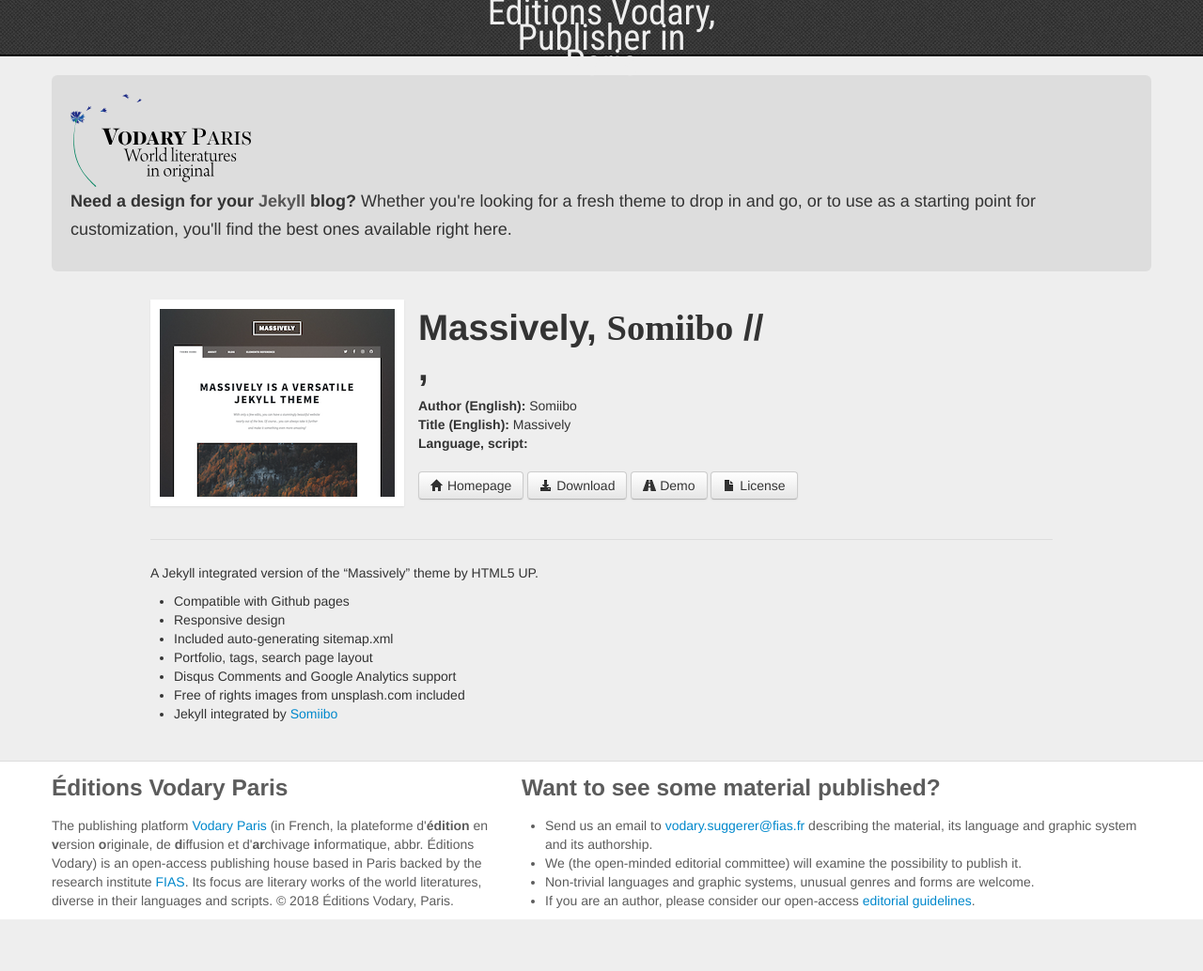
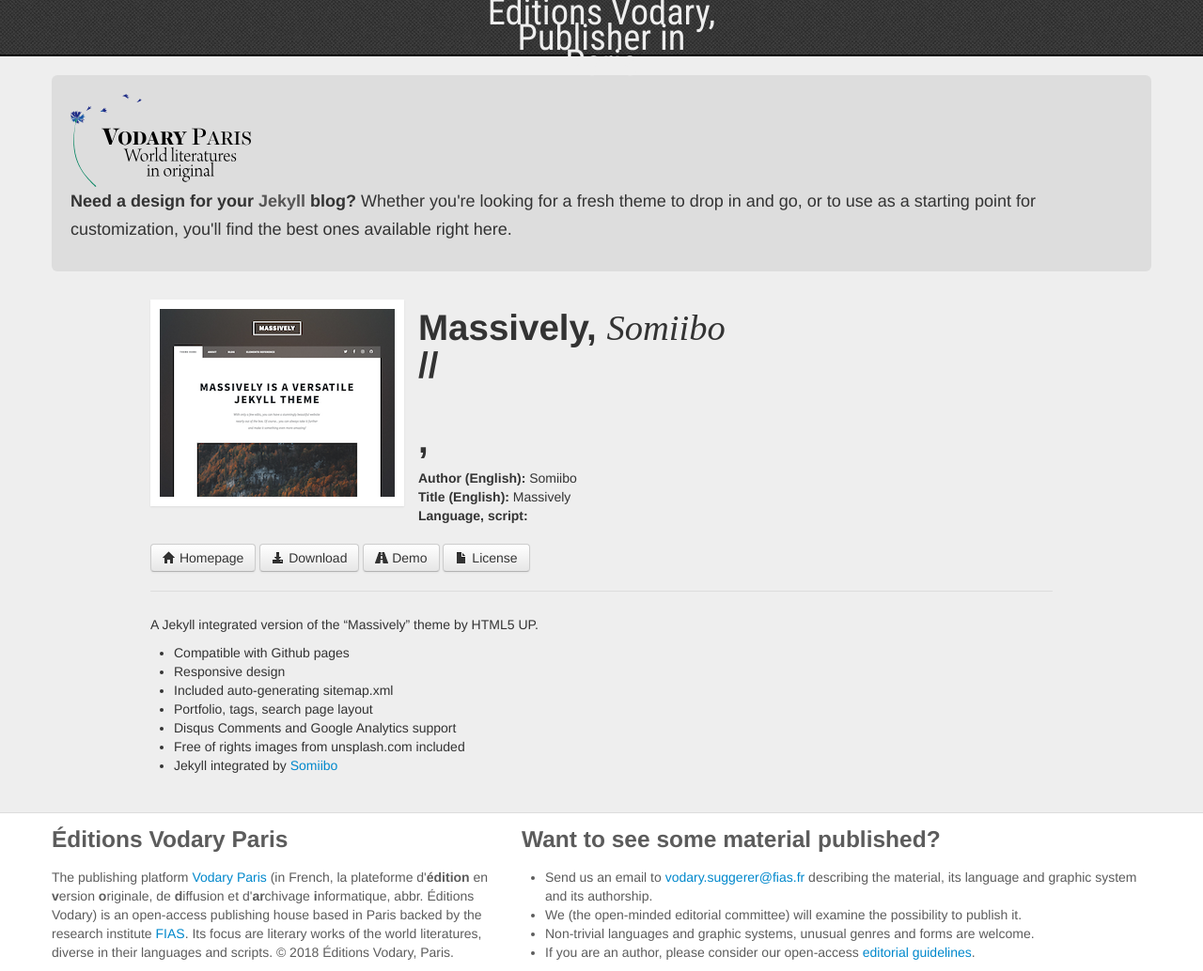
Before and after one commit to mlare/vodary, a Jekyll site: the page built from _posts/2017-11-12-massively.markdown, in a window 1280 px wide. Shown: the whole page at 94% size. Built offline with Jekyll 4.4.1, drawn with Linux system fonts in a browser that asks for light colours; Markdown is read by kramdown in place of the engine named in the settings; before the commit the page ends 979 px from its top, so only the background shows below that.

Commit message:
Update post.html

```diff
--- a/_layouts/post.html
+++ b/_layouts/post.html
@@ -6,7 +6,7 @@
 
 	<div class="postthumb"><img src="/thumbnails/{{ page.thumbnail }}" /></div>
 
-	<h1>{{ page.title }}, <i style="font-style:normal;  font-family:Times New Roman; size:50%">{{ page.author }}</i> //<br>{{ page.ortitle }}, <i><font face="Times New Roman" size="60%">{{ page.orauthor }}</font></i></h1>
+	<h1>{{ page.title }}, <i style="font-weight:normal;  font-family:Times New Roman; size:40%">{{ page.author }}</i> <div color:gray;>//</div><br>{{ page.ortitle }}, <i style="font-weight:normal;  font-family:Times New Roman; size:40%">{{ page.orauthor }}</i></h1>
 
 	<div class="meta clearfix">
 
```
